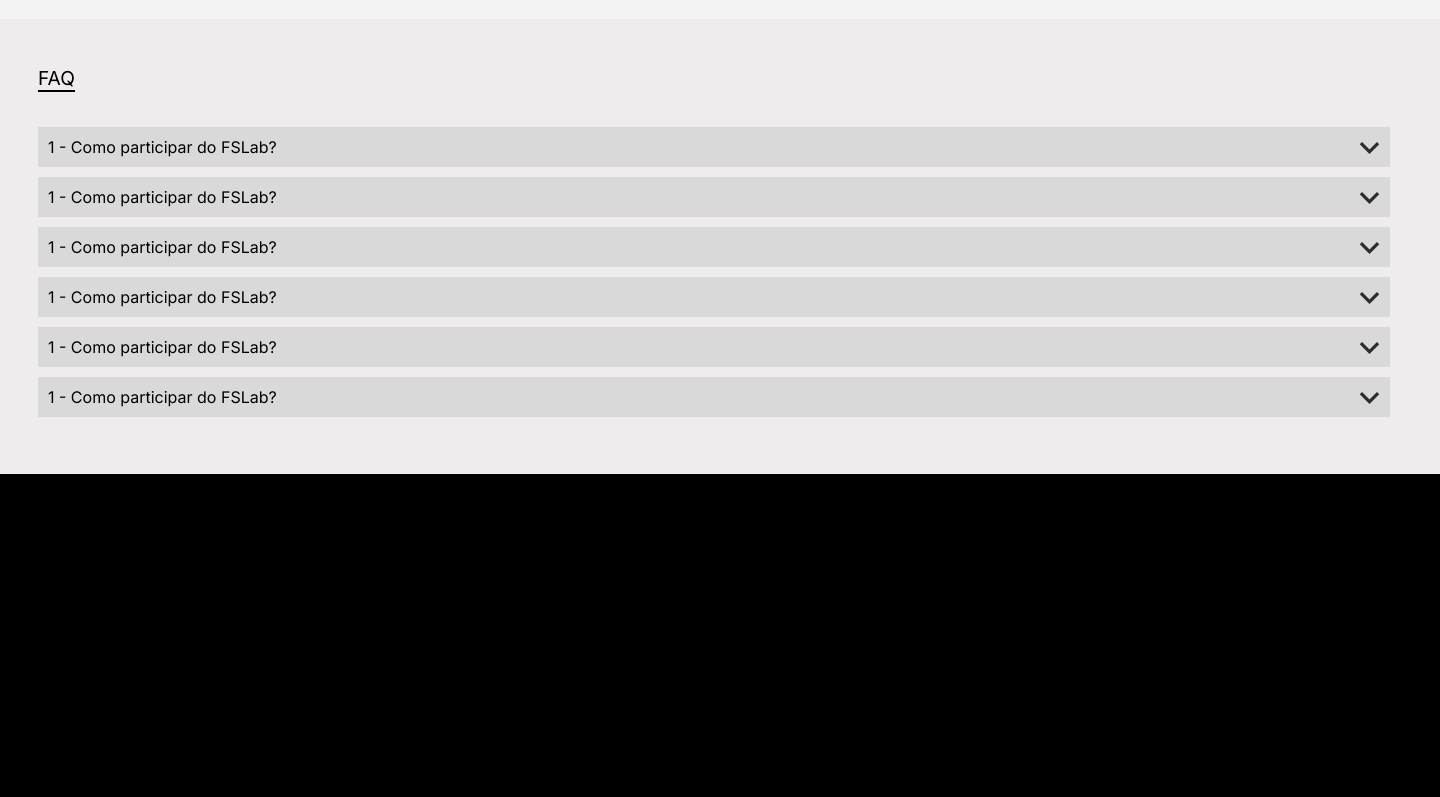
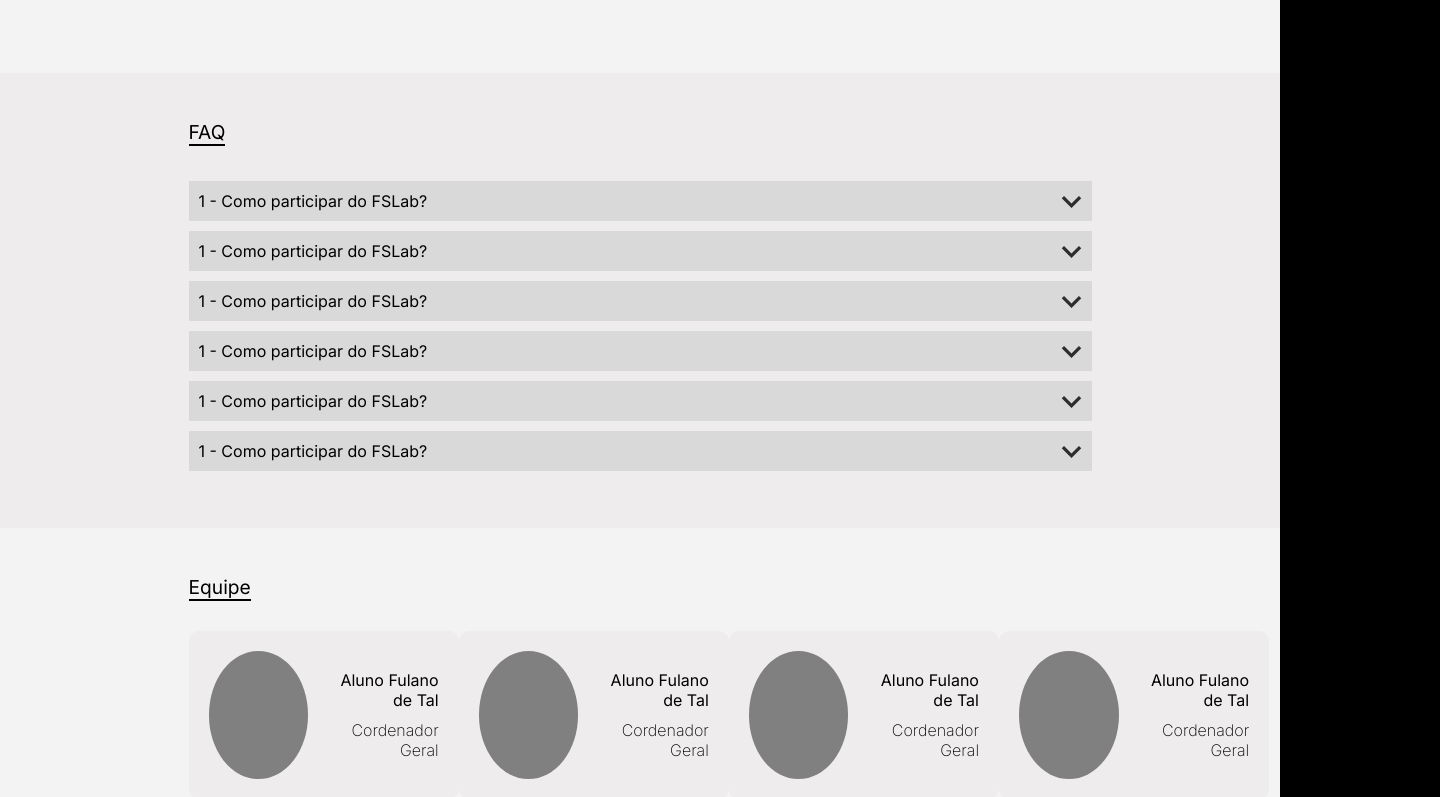
Before and after one commit to GuiKrause/Site-FSLab, a React (Create React App) app: page / in a window 1280 px wide. Shown: the part 2000-2797 px from the top of the page, 1440 px wide, since content can reach past the window. Before the commit the page ends 2474 px from the top, so only its background shows below. Built offline with nearby package versions, Linux system fonts and the light colour scheme.

Commit message:
Página concluída, ínicio do ajuste de componentes e organização do código

```diff
--- a/src/App.js
+++ b/src/App.js
@@ -3,16 +3,31 @@
 import Projects from './Projects';
 import QuemSomos from './QuemSomos';
 import FAQ from './FAQ';
+import Equipe from './Equipe';
+import FaleConosco from './FaleConosco';
 
 function App() {
   return (
     <div className="App">
       <div className='content'>
-      <Header></Header>
+      <header>
+          <nav className="nav-bar">
+              <a className="nav-bar-link" href="">Início</a>
+              <a className="nav-bar-link" href="">Projetos</a>
+              <a className="nav-bar-link" href="">Quem Somos</a>
+              <a className="nav-bar-link" href="">FAQ</a>
+              <a className="nav-bar-link" href="">Equipe</a>
+          </nav>
+      </header>
       <Hero></Hero>
       <Projects></Projects>
       <QuemSomos></QuemSomos>
       <FAQ></FAQ>
+      <Equipe></Equipe>
+      <FaleConosco></FaleConosco>
+      <footer>
+        <img src='ifroFSLab.svg'></img>
+      </footer>
       </div>
     </div>
   );
--- /dev/null
+++ b/src/Equipe.jsx
@@ -0,0 +1,69 @@
+const Equipe = () => {
+    return (
+        <div className="equipe">
+            <div className="equipe-content">
+                <h1 className="equipe-title">Equipe</h1>
+                <div className="dev-professors">
+                    <div className="dev-layout">
+                        <div className="dev"></div>
+                        <div className="dev-description">
+                            <p className="dev-name">Aluno Fulano de Tal</p>
+                            <p className="dev-role">Cordenador Geral</p>
+                        </div>
+                    </div>
+                    <div className="dev-layout">
+                        <div className="dev"></div>
+                        <div className="dev-description">
+                            <p className="dev-name">Aluno Fulano de Tal</p>
+                            <p className="dev-role">Cordenador Geral</p>
+                        </div>
+                    </div>
+                    <div className="dev-layout">
+                        <div className="dev"></div>
+                        <div className="dev-description">
+                            <p className="dev-name">Aluno Fulano de Tal</p>
+                            <p className="dev-role">Cordenador Geral</p>
+                        </div>
+                    </div>
+                    <div className="dev-layout">
+                        <div className="dev"></div>
+                        <div className="dev-description">
+                            <p className="dev-name">Aluno Fulano de Tal</p>
+                            <p className="dev-role">Cordenador Geral</p>
+                        </div>
+                    </div>
+                </div>
+                <div className="alumns-group">
+                    <div className="alumns"></div>
+                    <div className="alumns"></div>
+                    <div className="alumns"></div>
+                    <div className="alumns"></div>
+                    <div className="alumns"></div>
+                    <div className="alumns"></div>
+                    <div className="alumns"></div>
+                    <div className="alumns"></div>
+                    <div className="alumns"></div>
+                    <div className="alumns"></div>
+                    <div className="alumns"></div>
+                    <div className="alumns"></div>
+                    <div className="alumns"></div>
+                    <div className="alumns"></div>
+                    <div className="alumns"></div>
+                    <div className="alumns"></div>
+                    <div className="alumns"></div>
+                    <div className="alumns"></div>
+                    <div className="alumns"></div>
+                    <div className="alumns"></div>
+                    <div className="alumns"></div>
+                    <div className="alumns"></div>
+                    <div className="alumns"></div>
+                    <div className="alumns"></div>
+                    <div className="alumns"></div>
+                    <div className="alumns"></div>
+                </div>
+            </div>
+        </div>
+    )
+}
+
+export default Equipe
--- /dev/null
+++ b/src/FaleConosco.jsx
@@ -0,0 +1,9 @@
+const FaleConosco = () => {
+    return (
+        <div className="fale-conosco">
+            <h1 className="fale-conosco-title">Fale conosco</h1>
+        </div>
+    )
+}
+
+export default FaleConosco
--- a/src/index.css
+++ b/src/index.css
@@ -11,7 +11,7 @@
   font-size: 16px;
 }
 .content{
-  width: 1440px;
+  max-width: 100vw;
   margin: auto;
 }
 header{
@@ -22,6 +22,8 @@
   margin-left: 20px;
   padding: 26px;
   font-size: 0.8rem;
+  max-width: 75%;
+  margin: auto;
 }
 .nav-bar-link{
   text-decoration: none;
@@ -30,7 +32,7 @@
 }
 .hero{
   height: 512px;
-  width: 1440px;
+  width: 100%;
   background-image: url(/src/images/pexels-christina-morillo-1181244.jpg);
   background-position: center;
   background-repeat: no-repeat;
@@ -41,7 +43,7 @@
 }
 .hero-shadow{
   background-color: #010101;
-  min-width: 1440px;
+  min-width: 100%;
   min-height: 512px;
   opacity: 0.6;
   position: absolute;
@@ -59,7 +61,8 @@
 }
 .projects-content{
   height: 100%;
-  width: 100%;
+  width: 75%;
+  margin: auto;
 }
 .projects-title{
   font-size: 1.2rem;
@@ -109,7 +112,8 @@
 }
 .quem-somos-content{
   height: 100%;
-  width: 100%;
+  width: 75%;
+  margin: auto;
 }
 .quem-somos-layout{
   width: 100%;
@@ -144,7 +148,8 @@
 }
 .faq-content{
   height: 100%;
-  width: 100%;
+  width: 75%;
+  margin: auto;
 }
 .faq-title{
   font-size: 1.2rem;
@@ -157,7 +162,7 @@
   padding-top: 35px;
 }
 .faq-block{
-  width: 1352px;
+  width: 100%;
   height: 40px;
   background-color: #D9D9D9;
   display: flex;
@@ -166,3 +171,81 @@
   padding: 0 10px;
   margin-bottom: 10px;
 }
+.equipe{
+  height: auto;
+  width: 100%;
+  background-color: #F3F3F3;
+  padding: 47px 38px 100px;
+}
+.equipe-content{
+  height: 100%;
+  width: 75%;
+  margin: auto;
+}
+.equipe-title{
+  font-size: 1.2rem;
+  border-bottom: 2px solid #010101;
+  display: inline-block;
+}
+.dev-professors{
+  display: flex;
+  justify-content: space-between;
+  padding-top: 30px;
+}
+.dev-layout{
+  width: fit-content;
+  background-color: #EEECEC;
+  display: flex;
+  flex-direction: row;
+  gap: 15px;
+  padding: 20px;
+  border-radius: 10px;
+}
+.dev-description{
+  align-self: center;
+  text-align: end;
+}
+.dev-name{
+  margin-bottom: 10px;
+}
+.dev-role{
+  font-weight: 200;
+}
+.dev{
+  height: 128px;
+  width: 128px;
+  background-color: gray;
+  border-radius: 50%;
+}
+.alumns-group{
+  padding-top: 50px;
+  display: flex;
+  flex-wrap: wrap;
+  max-width: 1250px;
+  margin: auto;
+  gap: 10px;
+}
+.alumns{
+  width: 85px;
+  height: 85px;
+  background-color: gray;
+  border-radius: 50%;
+}
+.fale-conosco{
+  height: 410px;
+  width: 100%;
+  background-color: #EEECEC;
+  padding: 47px 38px 100px;
+}
+.fale-conosco-title{
+  font-size: 1.2rem;
+  border-bottom: 2px solid #010101;
+  display: inline-block;
+}
+footer{
+  background-color: #575756;
+  display: flex;
+  justify-content: center;
+  align-items: center;
+  padding: 70px;
+}
```
Also changed, not shown: public/ifroFSLab.svg (added).
